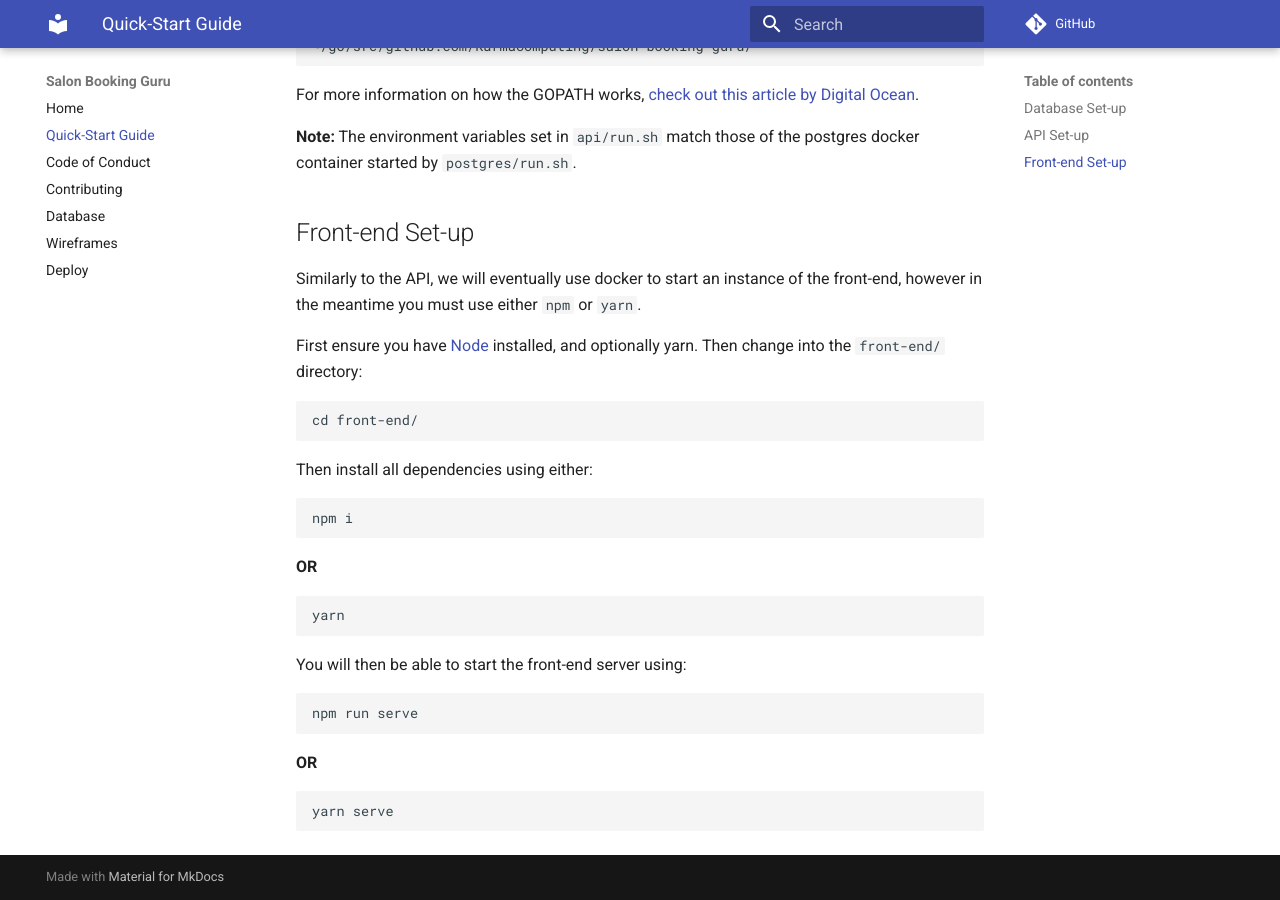
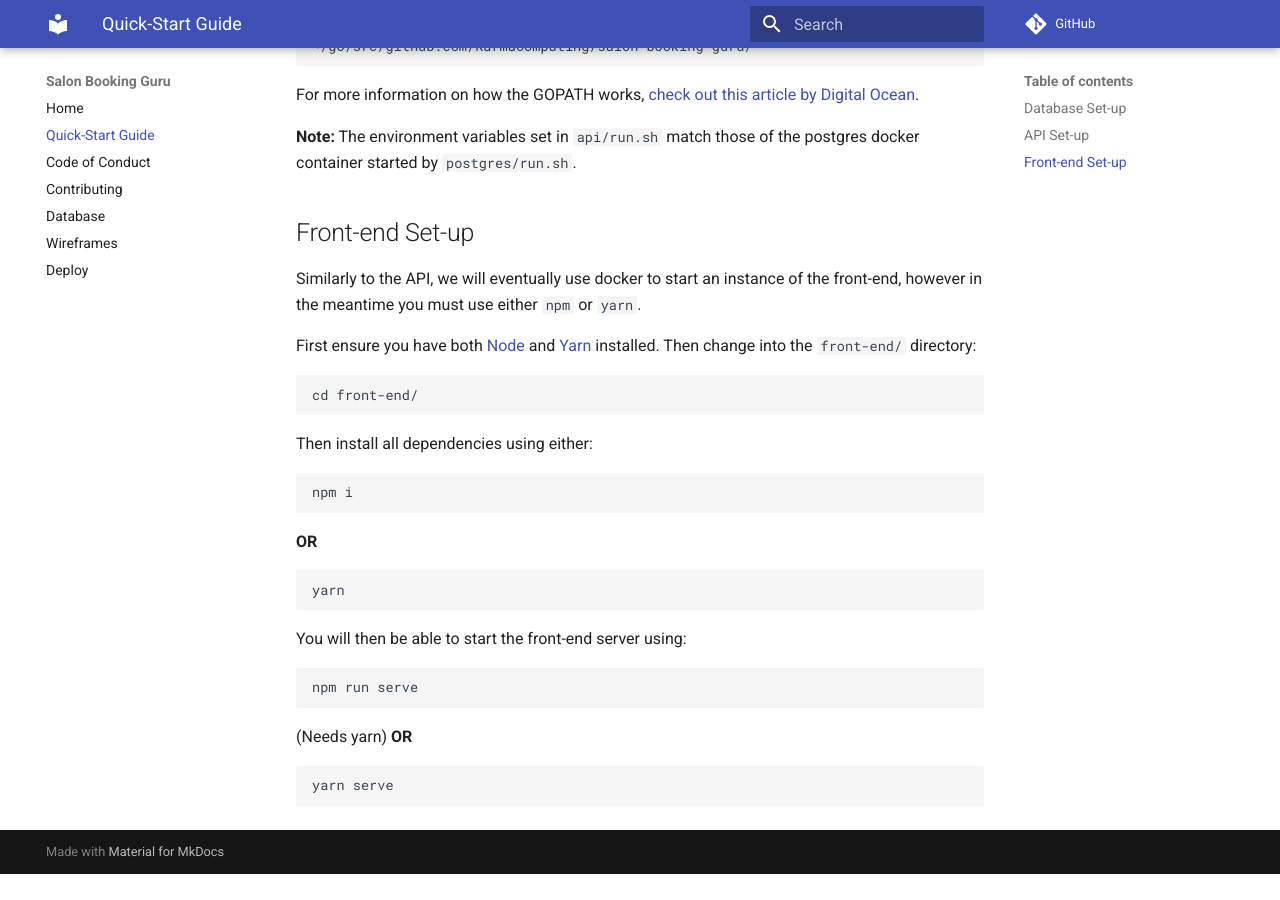
Before and after one commit to KarmaComputing/salon-booking-guru, an MkDocs documentation site: the page built from docs/QUICK_START_GUIDE.md, in a window 1280 px wide and 900 px high, scrolled down 942 px. Built offline with MkDocs 1.6.1 and Material for MkDocs 9.7.7, drawn with Linux system fonts in a browser that asks for light colours; comment, search, counter and statistics services are not loaded; after the commit the page ends 1816 px from its top, so only the background shows below that.

Commit message:
Updated so that 'npm run serve' works

````diff
--- a/docs/QUICK_START_GUIDE.md
+++ b/docs/QUICK_START_GUIDE.md
@@ -54,8 +54,8 @@ postgres docker container started by `postgres/run.sh`.
 Similarly to the API, we will eventually use docker to start an instance of the
 front-end, however in the meantime you must use either `npm` or `yarn`.
 
-First ensure you have [Node](https://nodejs.org/en/) installed, and optionally
-yarn. Then change into the `front-end/` directory:
+First ensure you have both [Node](https://nodejs.org/en/) and [Yarn](https://yarnpkg.com/getting-started/install) installed.
+Then change into the `front-end/` directory:
 ```bash
 cd front-end/
 ```
@@ -73,6 +73,7 @@ You will then be able to start the front-end server using:
 ```bash
 npm run serve
 ```
+(Needs yarn)
 **OR**
 ```bash
 yarn serve
````
